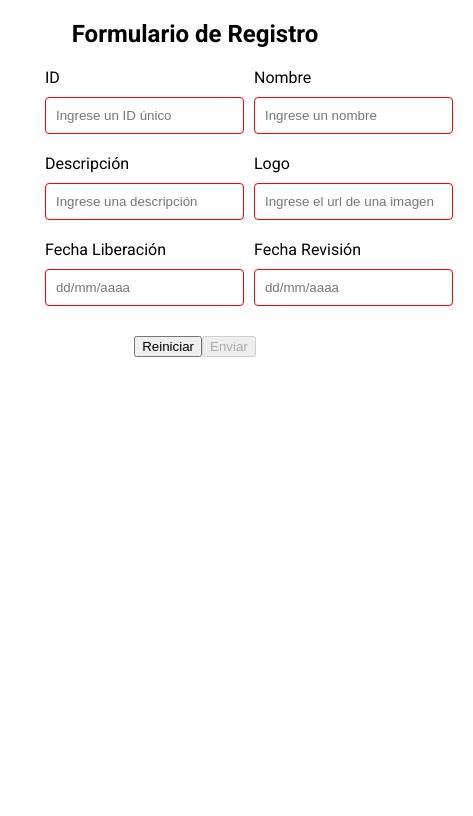
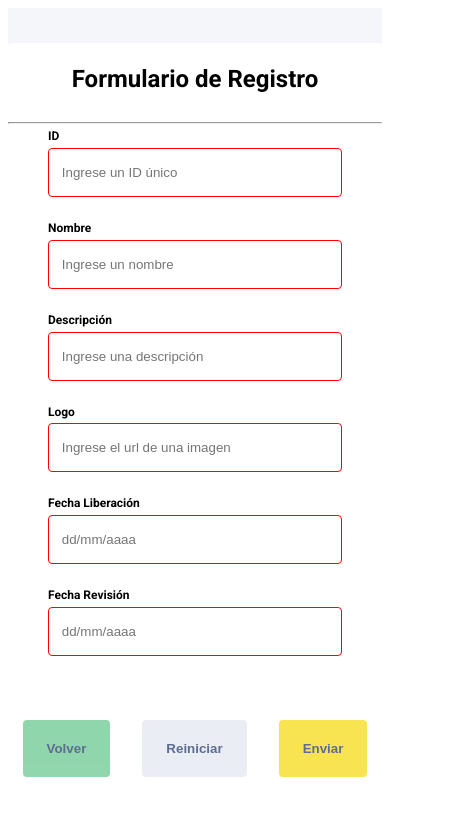
Before and after one commit to wellinmart32/FinanzasAngular, an Angular app in the folder FrontendFinanzas/: page /pages/productos in a window 390 px wide. Both pictures are taken after typing "Sample" into the empty fields and a click on the button "Agregar". Shown: the top 816 px of the page, 473 px wide, since content can reach past the window. Built offline with nearby package versions, Linux system fonts and the light colour scheme; no server answers.

Commit message:
NEW: Diseño responsivo para Formulario de Registro

```diff
--- a/FrontendFinanzas/src/app/pages/productos/crear-editar-producto/crear-editar-producto.component.html
+++ b/FrontendFinanzas/src/app/pages/productos/crear-editar-producto/crear-editar-producto.component.html
@@ -1,10 +1,11 @@
-<!-- registro-formulario.component.html -->
+<div class="main-container">
     <div class="container">
         <div class="titulo">
             <h2>Formulario de Registro</h2>
         </div>
+        <hr>
         <div class="body">
-        <form [formGroup]="formulario">
+            <form class="form" [formGroup]="formulario">
                 <div class="fila">
                     <div class="columna">
                         <label>ID</label>
@@ -67,7 +68,8 @@
                         <div *ngIf="controlHasError('fechaLiberacion', 'required')">
                             Fecha Liberación es requerido.
                         </div>
-                    <div *ngIf="errorOnValidator('fechaLiberacion') && !controlHasError('fechaLiberacion', 'required')">
+                        <div
+                            *ngIf="errorOnValidator('fechaLiberacion') && !controlHasError('fechaLiberacion', 'required')">
                             Fecha Liberación debe ser mayor o igual a hoy.
                         </div>
                     </div>
@@ -79,12 +81,13 @@
                         </div>
                     </div>
                 </div>
-            <!-- Filas y columnas para los demás campos -->
             </form>
         </div>
         <div class="footer">
-        <button (click)="reiniciarFormulario()">Reiniciar</button>
-        <button (click)="enviarFormulario()" [disabled]="formulario.invalid">Enviar</button>
+            <button class="button-volver" (click)="volverFormulario()">Volver</button>
+            <button class="button-reiniciar" (click)="reiniciarFormulario()">Reiniciar</button>
+            <button class="button-enviar" (click)="enviarFormulario()" [disabled]="formulario.invalid">Enviar</button>
         </div>
     </div>
     <app-spinner [mostrar]="mostrarSpinner"></app-spinner>
+</div>
--- a/FrontendFinanzas/src/app/pages/productos/crear-editar-producto/crear-editar-producto.component.scss
+++ b/FrontendFinanzas/src/app/pages/productos/crear-editar-producto/crear-editar-producto.component.scss
@@ -1,42 +1,125 @@
-/* registro-formulario.component.css */
 .container {
-    width: 300px;
+    width: 38rem;
     margin: auto;
+    min-height: 32rem;
+    border-radius: 3px;
+    background-color: #fff;
+    // display: flex;
+    flex-direction: column;
+
+    @media screen and (max-width: 900px) {
+        width: 100%;
+        height: auto;
+    }
+
+    @media screen and (max-width: 520px) {
+        .fila {
+            flex-direction: column;
+
+            width: 100%;
+            display: flex;
+            align-items: center;
+            justify-content: space-between;
+            height: 100%;
+            gap: 1.5rem;
+            margin-bottom: 1.5rem;
+        }
+
+        .columna {
+            width: 100%;
+        }
+    }
+}
+
+hr {
+    margin-bottom: .3rem;
 }
 
 .titulo {
     text-align: center;
+    padding: .1rem 0;
 }
 
 .body {
-    margin-top: 20px;
+    display: flex;
+    align-items: center;
+    justify-content: center;
+    width: 100%;
+}
+
+.form {
+    width: 100%;
+    margin: 0 2.5rem;
 }
 
 .fila {
     display: flex;
-    margin-bottom: 10px;
+    align-items: center;
+    justify-content: space-between;
+    height: 6rem;
+    width: 100%;
+    gap: 1.5rem;
 }
 
 .columna {
     flex: 1;
-    margin-right: 10px;
+    display: flex;
+    flex-direction: column;
 }
 
 .footer {
-    text-align: center;
-    margin-top: 20px;
+    display: flex;
+    align-items: center;
+    justify-content: center;
+    margin: 2.5rem 0;
+    gap: 2rem;
+}
+
+.footer button {
+    padding: 1.3rem 1.5rem;
+    font-weight: bold;
+    color: #4c5d87;
+    border-radius: 4px;
+    border: none;
+    opacity: 0.9;
+}
+
+.footer button:hover {
+    cursor: pointer;
+    opacity: 1;
+}
+
+.button-volver {
+    background-color: rgb(133, 210, 164);
+}
+
+.button-reiniciar {
+    background-color: #e9ecf3;
+}
+
+.button-enviar {
+    background-color: #f8e23f;
+}
+
+label {
+    font-size: 12px;
+    font-weight: bold;
 }
 
 input {
     border-radius: 4px;
-    padding: 5% 5% 5% 5%;
-    margin-top: 10px;
-    margin-bottom: 10px;
-    margin-right: 20px;
-    // border-color: black;
+    margin-top: .3rem;
+    border-color: black;
+    padding: 1rem .8rem;
 }
 
-/* Estilo para resaltar los campos inválidos */
+.columna div {
+    color: red;
+    font-size: 10px;
+    font-weight: normal;
+    margin-top: .3rem;
+}
+
 input.ng-invalid {
     border: 1px solid red;
 }
--- a/FrontendFinanzas/src/app/pages/productos/crear-editar-producto/crear-editar-producto.component.ts
+++ b/FrontendFinanzas/src/app/pages/productos/crear-editar-producto/crear-editar-producto.component.ts
@@ -74,7 +74,6 @@ export class CrearEditarProductoComponent {
     this.sharedData.productoActual.subscribe(producto => {
       // Lógica cuando el producto cambia
       if (producto) {
-        console.log(producto);
         this.isEdit = true;
         this.mostrarSpinner = false;
         this.llenarFormulario(producto);
@@ -172,6 +171,10 @@ export class CrearEditarProductoComponent {
     }
   }
 
+  volverFormulario() {
+    this.router.navigateByUrl('/pages/productos');
+  }
+
   reiniciarFormulario() {
     this.formulario.reset();
   }
@@ -197,7 +200,6 @@ export class CrearEditarProductoComponent {
     }
     this.apiService.crearRegistro(endpoint, body).subscribe(
       (data: any) => {
-        console.log(data);
         this.mostrarSpinner = false;
         this.mensajesService.mostrarMensajeExitoso("Producto creado satisfactoriamente.");
         this.router.navigateByUrl('/pages/productos');
@@ -212,7 +214,6 @@ export class CrearEditarProductoComponent {
   }
 
   editarProducto() {
-    console.log(this.isEdit);
     this.mostrarSpinner = true;
     let endpoint = "bp/products";
     let body = {
@@ -225,7 +226,6 @@ export class CrearEditarProductoComponent {
     }
     this.apiService.editarRegistro(endpoint, body).subscribe(
       (data: any) => {
-        console.log(data);
         this.mostrarSpinner = false;
         this.mensajesService.mostrarMensajeExitoso("Producto actualizado satisfactoriamente.");
         this.router.navigateByUrl('/pages/productos');
--- a/FrontendFinanzas/src/app/pages/productos/productos.component.ts
+++ b/FrontendFinanzas/src/app/pages/productos/productos.component.ts
@@ -62,7 +62,6 @@ export class ProductosComponent {
     this.mostrarSpinner = true;
     this.apiService.obtenerDatos(endpoint).subscribe(
       (data: any) => {
-        console.log(data);
         this.mostrarSpinner = false;
         this.productosList = data;
       },
@@ -91,14 +90,13 @@ export class ProductosComponent {
   }
 
   editarProducto(producto: any) {
-    console.log(producto);
     this.sharedData.actualizarProducto(producto);
     this.router.navigateByUrl('/pages/productos/crear-editar');
   }
 
   async eliminarProducto(producto: any) {
     const id = producto.id;
-    const conf = await this.mensajesService.mostrarMensajeConfirmacion("Estas seguro de eliminar el producto " + producto.name + " ?")
+    const conf = await this.mensajesService.mostrarMensajeConfirmacion("¿Estas seguro de eliminar el producto " + producto.name + "?")
     if (conf) {
       this.mostrarSpinner = true;
       // Acciones a realizar si el usuario confirmó
--- a/FrontendFinanzas/src/app/services/general/mensajes.service.ts
+++ b/FrontendFinanzas/src/app/services/general/mensajes.service.ts
@@ -19,23 +19,23 @@ export class MensajesService {
   }
 
   mostrarMensajeConfirmacion(mensaje: string): Promise<boolean> {
-    return this.mostrarMensaje('warning', 'Confirmación', mensaje, 'Si', 'No');
+    return this.mostrarMensaje('warning', 'Confirmación', mensaje, 'Cancelar', 'Confirmar');
   }
 
   private mostrarMensaje(
     icon: SweetAlertIcon,
     titulo: string,
     mensaje: string,
-    confirmButtonText?: string,
-    cancelButtonText?: string
+    cancelButtonText?: string,
+    confirmButtonText?: string
   ): Promise<boolean> {
     return Swal.fire({
       icon,
       title: titulo,
       text: mensaje,
-      confirmButtonText: confirmButtonText || 'Aceptar',
       showCancelButton: cancelButtonText ? true : false,
       cancelButtonText: cancelButtonText || '',
+      confirmButtonText: confirmButtonText || 'Aceptar'
     }).then((result) => {
       return result.isConfirmed;
     });
--- a/FrontendFinanzas/src/styles.scss
+++ b/FrontendFinanzas/src/styles.scss
@@ -2,3 +2,13 @@
 body {
     font-family: 'Roboto', sans-serif;
 }
+
+.main-container {
+    height: 50rem;
+    min-height: 100vh;
+    width: 100%;
+    background-color: #f4f6f9;
+    display: flex;
+    justify-content: center;
+    align-items: center;
+}
```
Lines whose indentation alone changed are shown as unchanged.
